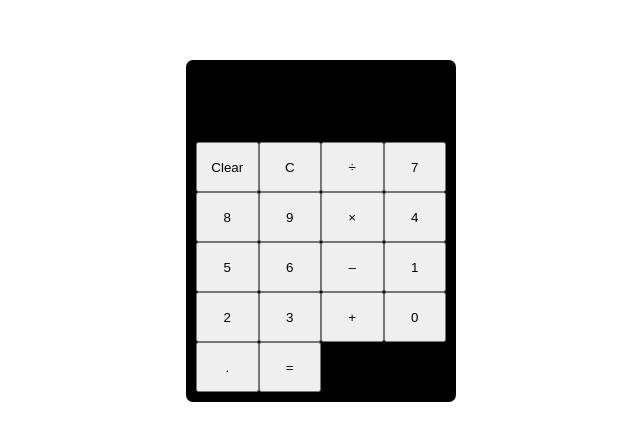
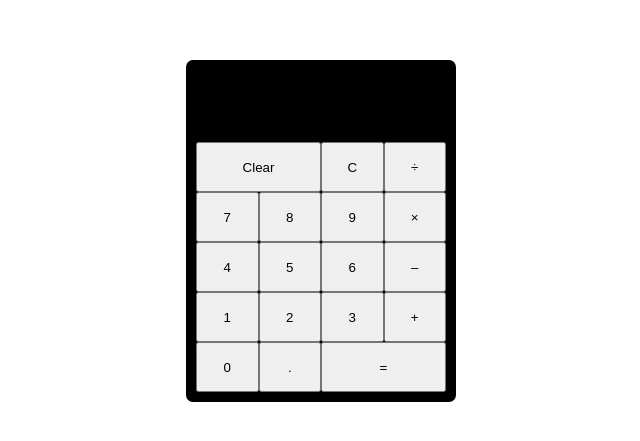
Before and after one commit to NanZ-hash/Claculater-ReactJS, a React (Create React App) app: page / in a window 1280 px wide. Shown: the part 231-672 px from the top of the page, without its empty margins (319-959 px from the left). Built offline with nearby package versions, Linux system fonts and the light colour scheme.

Commit message:
fixing the calculater grid UI

```diff
--- a/src/App.css
+++ b/src/App.css
@@ -38,5 +38,24 @@
    background-color: #000;
    border: 0px;
    color: #fff;
+   text-align: right;
+   font-size: 25px;
+   font-weight: 500;
+   letter-spacing: 1px;
+ }
 
+ #clear {
+   grid-column:1/3;
+   grid-row: 1;
+   color: #000;
  }
+
+ #result {
+   grid-column: 3/5;
+   grid-row: 5;
+   color :#000
+ }
+
+ #backspace {
+   color : #000 ;
+ }
```
